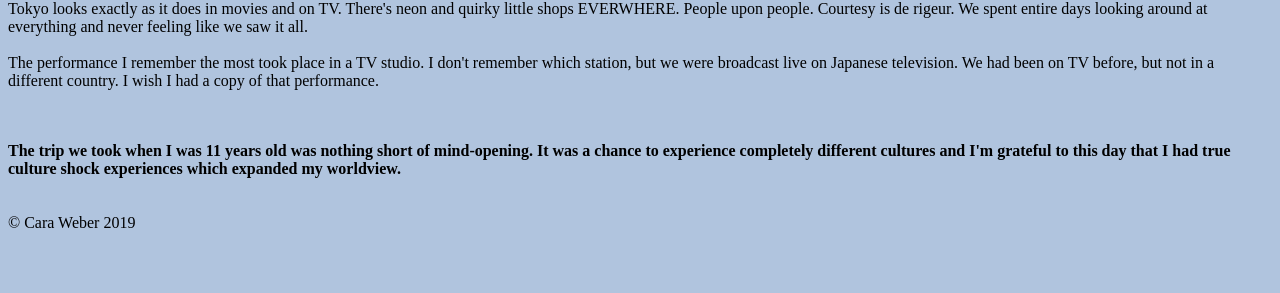
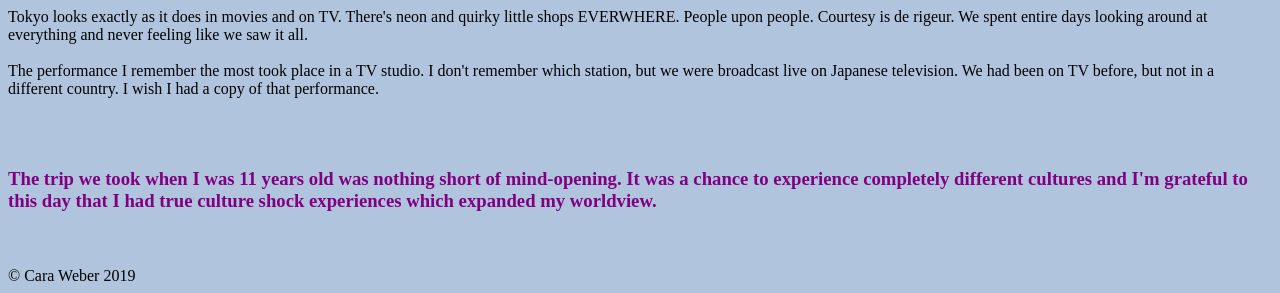
Before and after one commit to RavingRedhead/html-me-something, a plain HTML site: page index.html in a window 1280 px wide. Shown: the part 2081-2374 px from the top of the page. Before the commit the page ends 2321 px from the top, so only its background shows below. Drawn offline with Linux system fonts and the light colour scheme.

Commit message:
I think I'm really done now

```diff
--- a/index.html
+++ b/index.html
@@ -7,19 +7,19 @@
 </head>
 
 <body>
+    <header>
         <div>
             <article>
                 <figure>
                     <img src='https://saylordotorg.github.io/text_world-regional-geography-people-places-and-globalization/section_13/4e10233954fd532d7ff5c030155e1b09.jpg' width='800' height='300' alt='Map of Asia' />
                 </figure>
                 <h2 class='cities'>My Asian Trip - 1987</h2>
-            <header>
-                When I was a kid I sang in a children's choir, The Young Singers of Missouri. Every summer the advanced choirs went on an international tour, usually lasting 2 to 3 weeks. Here are some highlights of our trip when I was 11 years old.
-            </header>
+                <h3>When I was a kid I sang in a children's choir, The Young Singers of Missouri. Every summer the advanced choirs went on an international tour, usually lasting 2 to 3 weeks. Here are some highlights of our trip when I was 11 years old.</h3>
             </article>
         </div>
+    </header>
+    <main>
         <div>
-        <main>
             <h3 class='cities'>1. Hong Kong</h3>
             <figure>
                 <img src='https://wallpaper21.com/wp-content/uploads/2017/08/Download-Victoria-Harbour-Hong-Kong-China-Victoria-Bay-free-desktop-in-the-re-wallpaper-wpt4605063.jpg' width='400' height='200' alt='Hong Kong Bay' />
@@ -42,11 +42,11 @@
             </figure>
             <p>
                 Nanjing is St. Louis' sister city and so was an important stop for our group. We landed and loaded onto a bus. When we pulled up to the front of the hotel, we saw that they had laid out a red carpet from the road to the hotel entrance and had strung a
-            banner across the front of the hotel that said 'Welcome Young Singers of Missouri.' Almost the entire staff was lined up along the carpet applauding. We were very confused. We're just a kid's choir from St. Louis. Did they think we were famous
-            for something? Why would anyone care if we were staying any particular place? It was a surreal but amazing experience.
-            <br><br>We disembarked the bus receiving the best welcome we could have ever hoped for from anyone. Every single person was lovely and courteos to us. We spent a few days traipsing around the city and meeting wonderful people who catered to
-            us in every way. I have many stories of being served a ton of delicious food by people who did not understand anything we said but wanted to make sure we ate well, and of being given nothing but orange soda and warm, watered down Coke, but
-            I don't have enough room to outline them all here. If you ask me I will tell you about the Incense Incident at a Buddhist temple.
+                banner across the front of the hotel that said 'Welcome Young Singers of Missouri.' Almost the entire staff was lined up along the carpet applauding. We were very confused. We're just a kid's choir from St. Louis. Did they think we were
+                famous for something? Why would anyone care if we were staying any particular place? It was a surreal but amazing experience.
+                <br><br>We disembarked the bus receiving the best welcome we could have ever hoped for from anyone. Every single person was lovely and courteos to us. We spent a few days traipsing around the city and meeting wonderful people who catered
+                to us in every way. I have many stories of being served a ton of delicious food by people who did not understand anything we said but wanted to make sure we ate well, and of being given nothing but orange soda and warm, watered down Coke,
+                but I don't have enough room to outline them all here. If you ask me I will tell you about the Incense Incident at a Buddhist temple.
             </p>
         </div>
         <div>
@@ -57,12 +57,12 @@
             </figure>
             <p>
                 No trip to China would be complete without a stop in Beijing. It is a city filled with beautiful people and beautiful buildings. There were far more people riding bikes and dressed in traditional clothing than I ever would have imagined. I remember waking
-            up in the hotel room and looking out the window early in the morning to find groups of people practicing tai chi up and down the alley. The day we boarded a train we found a large group practicing tai chi in front of the station. I don't remember
-            a single person who was even slightly unfriendly to us.
+                up in the hotel room and looking out the window early in the morning to find groups of people practicing tai chi up and down the alley. The day we boarded a train we found a large group practicing tai chi in front of the station. I don't
+                remember a single person who was even slightly unfriendly to us.
 
                 <br><br>Our choir director sumehow got us named as honorary US ambassadors to Beijing and sat through a meeting during which we had no idea why we were there or what was happening, but we were very honored to be a part of it. We were treated
-            as esteemed guests. Another surreal yet wonderful event. After leaving the meeting we shared a meal with some dignitaries who believed that it was the thing to do to keep piling food onto a guest's plate when she isn't looking, no matter how
-            many times she asks them to stop. I was told it is rude to not finish all of the meal. I ate far too much food that night.
+                as esteemed guests. Another surreal yet wonderful event. After leaving the meeting we shared a meal with some dignitaries who believed that it was the thing to do to keep piling food onto a guest's plate when she isn't looking, no matter
+                how many times she asks them to stop. I was told it is rude to not finish all of the meal. I ate far too much food that night.
                 <br><br>We did have one special performance while we were there, during which we traded performances with a local children's choir. The were amazing and so genial and welcoming of our choir.
                 <br><br>
             </p>
@@ -74,20 +74,20 @@
             </figure>
             <p>
                 Tokyo looks exactly as it does in movies and on TV. There's neon and quirky little shops EVERWHERE. People upon people. Courtesy is de rigeur. We spent entire days looking around at everything and never feeling like we saw it all.
-            <br><br>The performance I remember the most took place in a TV studio. I don't remember which station, but we were broadcast live on Japanese television. We had been on TV before, but not in a different country. I wish I had a copy of that
-            performance.
+                <br><br>The performance I remember the most took place in a TV studio. I don't remember which station, but we were broadcast live on Japanese television. We had been on TV before, but not in a different country. I wish I had a copy of
+                that performance.
             </p>
         </div>
     </main>
+    <footer>
         <div>
             <br><br>
-        <footer>
-            <b>The trip we took when I was 11 years old was nothing short of mind-opening. It was a chance to experience completely different cultures and I'm grateful to this day that I had true culture shock experiences which expanded my worldview.</b>
+            <h3 id="closing">The trip we took when I was 11 years old was nothing short of mind-opening. It was a chance to experience completely different cultures and I'm grateful to this day that I had true culture shock experiences which expanded my worldview.</h3>
+        </div>
+        <div>
+            <br><br> &copy; Cara Weber 2019
+        </div>
     </footer>
-    </div>
-
-
 </body>
-<br><br> &copy; Cara Weber 2019
 
 </html>
--- a/style.css
+++ b/style.css
@@ -5,3 +5,7 @@ body {
 .cities {
     color: darkblue;
 }
+
+#closing {
+    color: purple;
+}
```
Lines whose indentation alone changed are shown as unchanged.
